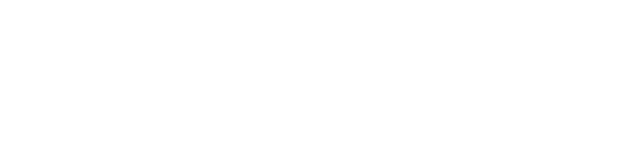
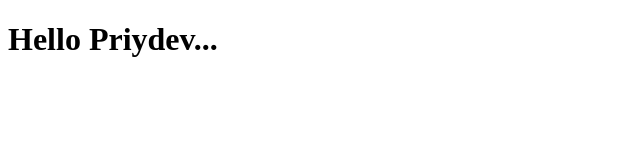
Before and after one commit to priydevmishra/myrepo, a plain HTML site: page index.html in a window 1280 px wide. Shown: the whole page, without its empty margins (0-640 px from the left). Drawn offline with Linux system fonts and the light colour scheme.

Commit message:
second git commit for practice

```diff
--- a/index.html
+++ b/index.html
@@ -6,6 +6,6 @@
     <title>Document</title>
 </head>
 <body>
-
+    <h1>Hello Priydev...</h1>
 </body>
 </html>
```
